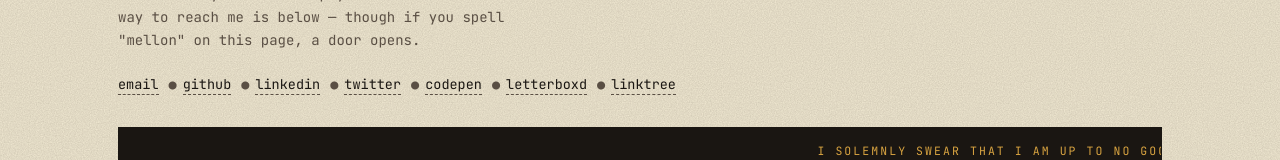
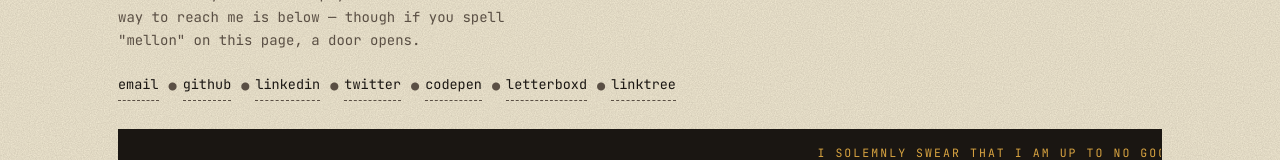
Before and after one commit to SBagaria2710/portfolio, a React (Vite) app: page / in a window 1280 px wide. Shown: the part 7394-7554 px from the top of the page. Built offline with nearby package versions, Linux system fonts and the light colour scheme.

Commit message:
Fix footer responsiveness

```diff
--- a/src/index.css
+++ b/src/index.css
@@ -277,8 +277,8 @@ footer { margin-top: 88px; padding: 56px 0 100px; border-top: 4px double var(--i
 .foot-grid { display: grid; grid-template-columns: 1.4fr 1fr; gap: 48px; align-items: start; }
 .foot-h { font-family: var(--display); font-style: italic; font-size: 38px; line-height: 1.1; margin: 0 0 14px; max-width: 14ch; }
 .foot-p { font-family: var(--mono); font-size: 14px; color: var(--ink-2); margin: 0 0 18px; max-width: 50ch; }
-.foot-links { font-family: var(--mono); font-size: 13.5px; line-height: 2.1; }
-.foot-links a { border-bottom: 1px dashed var(--ink-2); padding-bottom: 1px; margin-right: 4px; transition: color 160ms, border-color 160ms; }
+.foot-links { font-family: var(--mono); font-size: 13.5px; line-height: 2.1; display: flex; flex-wrap: wrap; align-items: center; gap: 2px 0; }
+.foot-links a { border-bottom: 1px dashed var(--ink-2); padding-bottom: 1px; margin-right: 4px; transition: color 160ms, border-color 160ms; white-space: nowrap; }
 .foot-links a:hover { color: var(--rust); border-color: var(--rust); }
 .foot-links .dot { color: var(--ink-2); margin: 0 6px; }
 .foot-credit { margin-top: 22px; color: var(--ink-2); font-size: 12px; letter-spacing: 0.04em; }
@@ -465,6 +465,9 @@ footer { margin-top: 88px; padding: 56px 0 100px; border-top: 4px double var(--i
   body { font-size: 14.5px; }
   .currently dl { grid-template-columns: 1fr; row-gap: 4px; }
   .currently dl dt { padding-top: 12px; }
+  .foot-h { font-size: 28px; }
+  .foot-links { font-size: 12.5px; }
+  .foot-links .dot { margin: 0 4px; }
 }
 @media (prefers-reduced-motion: reduce) {
   .cursor, .ticker__rail, .marauder span, .vinyl, .train span { animation: none; }
```
